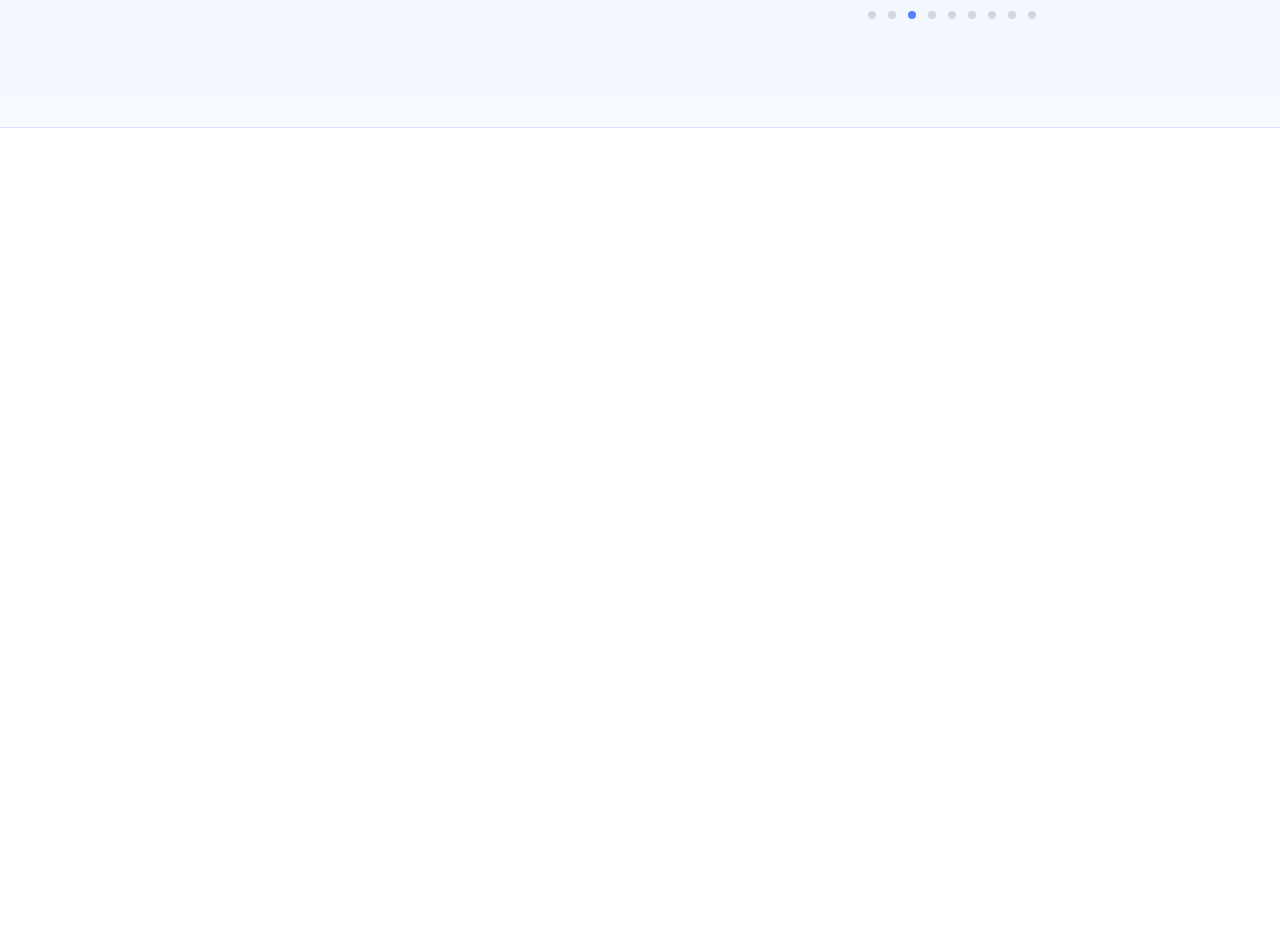
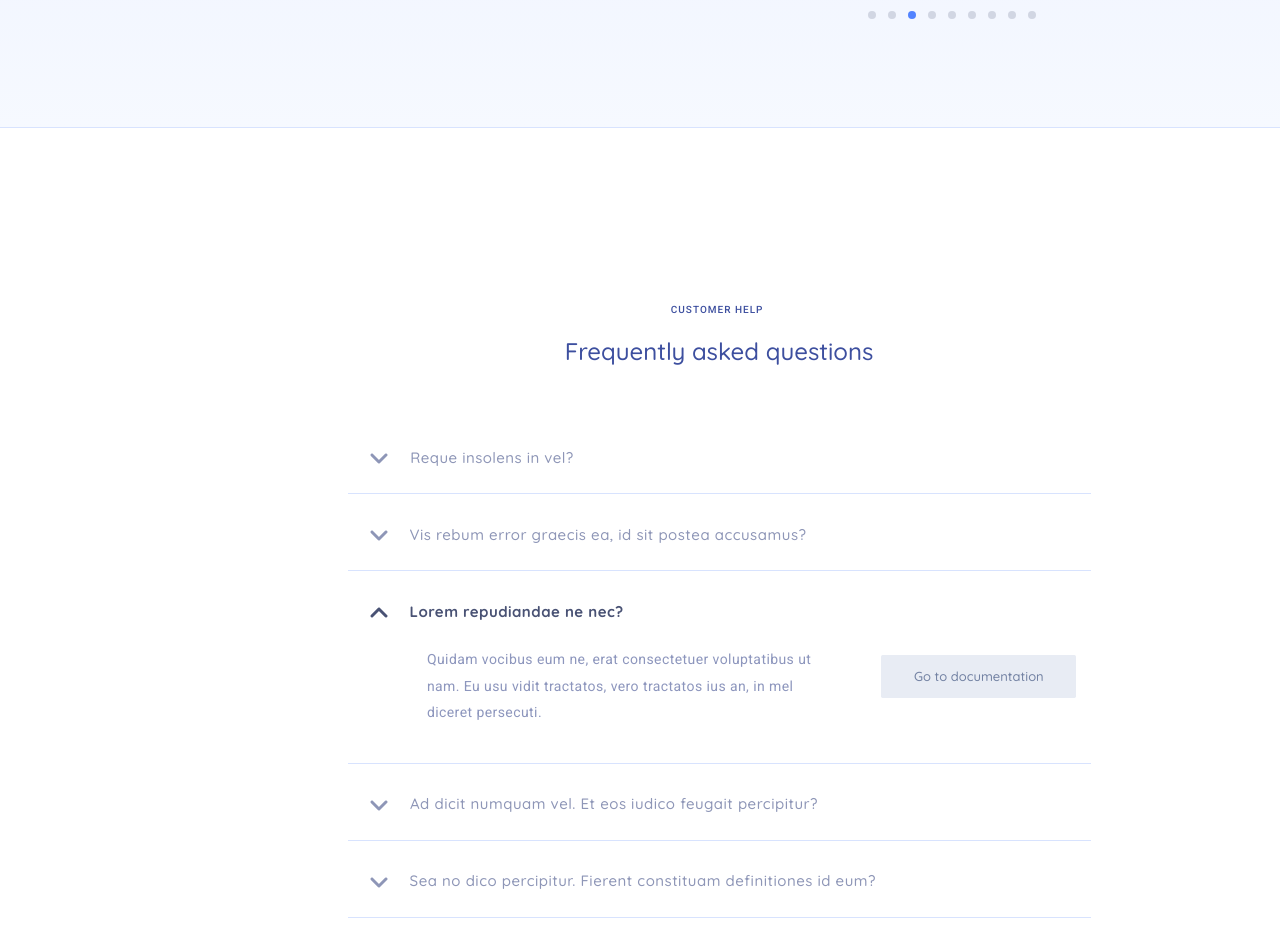
Before and after one commit to SavichArtem/React_labs, a React (Create React App) app: page / in a window 1280 px wide. Shown: the part 4020-4948 px from the top of the page. Before the commit the page ends 4148 px from the top, so only its background shows below. Built offline with nearby package versions, Linux system fonts and the light colour scheme.

Commit message:
feat: add FAQ section

```diff
--- a/src/App.js
+++ b/src/App.js
@@ -7,6 +7,7 @@ import Features from './components/features';
 import StatsSection from './components/statsSection';
 import BlogSection from './components/blogSection';
 import QuotesSection from './components/quotesSection';
+import FaqSection from './components/faqSection';
 
 function App() {
   const socialLinks = [
@@ -34,6 +35,7 @@ function App() {
       <StatsSection />
       <BlogSection />
       <QuotesSection />
+      <FaqSection />
     </div>
   );
 }
--- /dev/null
+++ b/src/components/faqSection.jsx
@@ -0,0 +1,48 @@
+import { Component } from "react";
+import '../css/faqSection.css';
+import vectorDown from '../assets/vectorDown.png';
+import vectorUp from '../assets/vectorUp.png';
+
+export class FaqSection extends Component {
+
+    render() {
+        return (
+        <section className="faq_section">
+            <article className="faq_content">
+                <article className="faq_title">
+                    <h3>CUSTOMER HELP</h3>
+                    <h2>Frequently asked questions</h2>
+                </article>
+                <article className="questions">
+                    <article className="firstQuestion">
+                        <img src={vectorDown} alt="vectorDown" />
+                        <h4>Reque insolens in vel?</h4>
+                </article>
+                <article className="secondQuestion">
+                        <img src={vectorDown} alt="vectorDown" />
+                        <h4>Vis rebum error graecis ea, id sit postea accusamus?</h4>
+                </article>
+                <article className="thirdQuestion">
+                        <img src={vectorUp} alt="vectorUp" />
+                        <h4 className="thirdQuestion_h4">Lorem repudiandae ne nec?</h4>
+                        <p>Quidam vocibus eum ne, erat consectetuer voluptatibus ut
+                             nam. Eu usu vidit tractatos, vero tractatos ius an, in mel
+                              diceret persecuti.</p>
+                        <button>Go to documentation</button>
+                </article>
+                <article className="fourthQuestion">
+                        <img src={vectorDown} alt="vectorDown" />
+                        <h4>Ad dicit numquam vel. Et eos iudico feugait percipitur?</h4>
+                </article>
+                <article className="fifthQuestion">
+                        <img src={vectorDown} alt="vectorDown" />
+                        <h4>Sea no dico percipitur. Fierent constituam definitiones id eum?</h4>
+                </article>
+                </article>
+            </article>
+        </section>
+        )
+    }
+}
+
+export default FaqSection
--- /dev/null
+++ b/src/css/faqSection.css
@@ -0,0 +1,358 @@
+.faq_section{
+    width: 90em;
+    height: 60.35em;
+    position: relative;
+    text-align: left;
+}
+
+.faq_content{
+    width: 46.438em;
+    height: 38.375em;
+    margin-top: 11em;
+    margin-left: 21.75em;
+    position: absolute;
+}
+
+.faq_title{
+    width: 19.438em;
+    height: 3.875em;
+    margin-left: 13.55em;
+}
+
+.faq_title h3{
+    font-family: "Roboto", serif;
+    font-weight: 500;
+    font-size: 0.625em;
+    letter-spacing: 0.10em;
+    color: #3D4F9F;
+    margin-left: 10.6em;
+}
+
+.faq_title h2{
+    font-family: "Quicksand", serif;
+    font-weight: 500;
+    font-size: 1.5em;
+    color: #3D4F9F;
+    margin-top: 0.85em;
+}
+
+.questions{
+    display: grid;
+    margin-top: 4.25em;
+    grid-row: 46.438em 46.438em 46.438em 46.438em 46.438em;
+    gap: 1.063em;
+}
+
+.questions img{
+    position: absolute;
+    margin-left: 1.38em;
+    margin-top: 1.15em;
+}
+
+.questions img:hover{
+    cursor: pointer;
+    transform: scale(1.1);
+}
+
+.firstQuestion{
+    display: flex;
+    height: 3.75em;
+    border-bottom: #D8E3FE solid 0.063em;
+}
+
+.firstQuestion h4{
+    font-family: "Quicksand", serif;
+    width: 11em;
+    height: 1.5em;
+    font-weight: 500;
+    font-size: 0.938em;
+    line-height: 130%;
+    letter-spacing: 0.03em;
+    margin-left: 4.15em;
+    margin-top: 0.9em;
+    color: #8E96B7;
+}
+
+.secondQuestion{
+    display: flex;
+    height: 3.75em;
+    border-bottom: #D8E3FE solid 0.063em;
+}
+
+.secondQuestion h4{
+    font-family: "Quicksand", serif;
+    width: 27.5em;
+    height: 1.5em;
+    font-weight: 500;
+    font-size: 0.938em;
+    line-height: 130%;
+    letter-spacing: 0.033em;
+    margin-left: 4.1em;
+    margin-top: 0.9em;
+    color: #8E96B7;
+}
+
+.thirdQuestion{
+    display: flex;
+    height: 11em;
+    border-bottom: #D8E3FE solid 0.063em;
+}
+
+.thirdQuestion h4{
+    font-family: "Quicksand", serif;
+    font-weight: bold;
+    font-size: 0.938em;
+    line-height: 130%;
+    letter-spacing: 0.03em;
+    color: #495274;
+    margin-left: 4.1em;
+    margin-top: 0.9em;
+    height: 1.5em;
+    width: 20em;
+}
+
+.thirdQuestion button{
+    position: absolute;
+    font-family: "Quicksand", serif;
+    transition: all 500ms ease;
+    font-size: 0.813em;
+    font-weight: 500;
+    background-color: #E8ECF4;
+    color: #7382A3;
+    width: 15em;
+    height: 3.3em;
+    border: none;
+    border-radius: 0.125em;
+    margin-top: 5.11em;
+    margin-left: 41em;
+}
+
+.thirdQuestion button:hover{
+    cursor: pointer;
+    transform: scale(1.1);
+    color: #3A79FF;
+}
+
+.thirdQuestion p{
+    font-family: "Roboto", serif;
+    font-weight: 400;
+    line-height: 191%;
+    letter-spacing: 0.03em;
+    font-size: 0.875em;
+    color: #8D96BD;
+    margin-top: 4.1em;
+    margin-left: -20.2em;
+    width: 28em;
+}
+
+.fourthQuestion{
+    display: flex;
+    height: 3.75em;
+    border-bottom: #D8E3FE solid 0.063em;
+}
+
+.fourthQuestion h4{
+    font-family: "Quicksand", serif;
+    width: 27.5em;
+    height: 1.5em;
+    font-weight: 500;
+    font-size: 0.938em;
+    line-height: 130%;
+    letter-spacing: 0.033em;
+    margin-left: 4.13em;
+    margin-top: 0.85em;
+    color: #8E96B7;
+}
+
+.fifthQuestion{
+    display: flex;
+    height: 3.75em;
+    border-bottom: #D8E3FE solid 0.063em;
+}
+
+.fifthQuestion h4{
+    font-family: "Quicksand", serif;
+    width: 32em;
+    height: 1.5em;
+    font-weight: 500;
+    font-size: 0.938em;
+    line-height: 130%;
+    letter-spacing: 0.033em;
+    margin-left: 4.1em;
+    margin-top: 0.85em;
+    color: #8E96B7;
+}
+
+@media (max-width: 768px){
+
+    .faq_section{
+        width: 48em;
+        height: 43.625em;
+        position: relative;
+    }
+
+    .faq_content{
+        width: 39.25em;
+        height: 32.438em;
+        margin-top: 1.75em;
+        margin-left: 4.375em;
+    }
+
+    .faq_title{
+        width: 16.343em;
+        height: 3.313em;
+        margin-left: 11.411em;
+    }
+
+    .faq_title h3{
+        font-size: 0.529em;
+        margin-left: 10.6em;
+        margin-top: 0.1em;
+    }
+
+    .faq_title h2{
+        font-size: 1.271em;
+        margin-top: 0.85em;
+    }
+
+    .questions{
+        margin-top: 3.5em;
+        grid-row: 39.25em 39.25em 39.25em 39.25em 39.25em;
+        gap: 0.898em;
+    }
+
+    .questions img{
+        position: absolute;
+        height: 0.55em;
+        width: 0.9em;
+        margin-left: 1.2em;
+        margin-top: 1em;
+    }
+
+    .firstQuestion{
+        height: 3.17em;
+    }
+
+    .secondQuestion{
+        height: 3.17em;
+    }
+
+    .thirdQuestion{
+        height: 9.298em;
+    }
+
+    .fourthQuestion{
+        height: 3.17em;
+    }
+
+    .fifthQuestion{
+        height: 3.17em;
+    }
+
+    .questions h4{
+        font-size: 0.794em;
+    }
+
+    .questions p{
+        font-size: 0.741em;
+    }
+
+    .thirdQuestion button{
+        font-size: 0.688em;
+        width: 15em;
+        height: 3.2em;
+        margin-top: 5.11em;
+        margin-left: 41em;
+    }
+
+    @media (max-width: 320px){
+
+        .faq_section{
+            width: 20em;
+            height: 30.875em;
+            position: relative;
+        }
+
+        .faq_content{
+            width: 16.343em;
+            height: 21.563em;
+            margin-top: 1.75em;
+            margin-left: 0em;
+        }
+
+        .faq_title{
+            width: 16.343em;
+            height: 3.313em;
+            margin-left: 1.75em;
+        }
+
+        .faq_title h3{
+            font-size: 0.529em;
+            margin-left: 10.6em;
+            margin-top: 0.1em;
+        }
+
+        .faq_title h2{
+            font-size: 1.271em;
+            margin-top: 0.85em;
+        }
+
+        .questions{
+            margin-top: 2.5em;
+            grid-row: 1.954em 1.954em 5.732em 1.954em 1.954em;
+            gap: 0.554em;
+            width: 20em;
+        }
+
+        .questions img{
+            position: absolute;
+            height: 0.3em;
+            width: 0.65em;
+            margin-left: 0.78em;
+            margin-top: 0.55em;
+        }
+
+        .firstQuestion{
+            height: 1.954em;
+
+        }
+
+        .secondQuestion{
+            height: 1.954em;
+        }
+
+        .thirdQuestion{
+            height: 5.732em;
+        }
+
+        .fourthQuestion{
+            height: 1.954em;
+        }
+
+        .fifthQuestion{
+            height: 1.954em;
+        }
+
+        .questions h4{
+            font-size: 0.489em;
+            margin-left: 4.45em;
+        }
+
+        .questions p{
+            font-size: 0.457em;
+            width: 21em;
+            margin-left: -21.5em;
+            margin-top: 3.6em;
+            height: 8em;
+        }
+
+        .thirdQuestion button{
+            font-size: 0.424em;
+            width: 16em;
+            height: 3.4em;
+            margin-top: 5.11em;
+            margin-left: 29em;
+        }
+
+    }
+}
```
